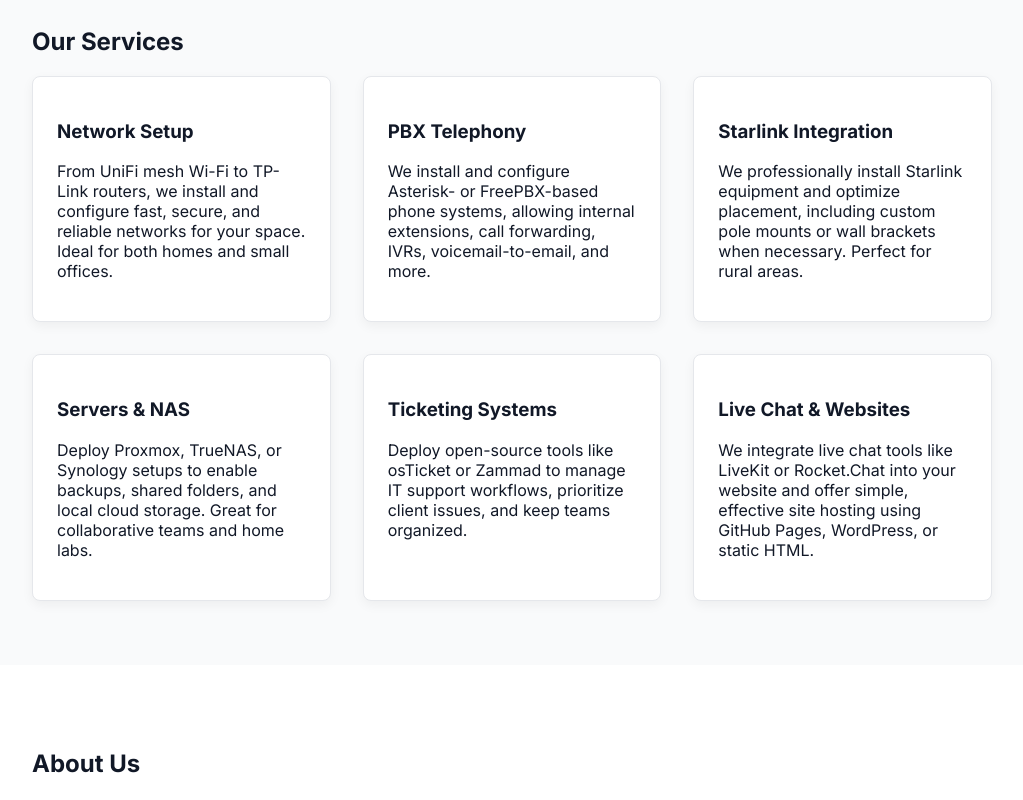
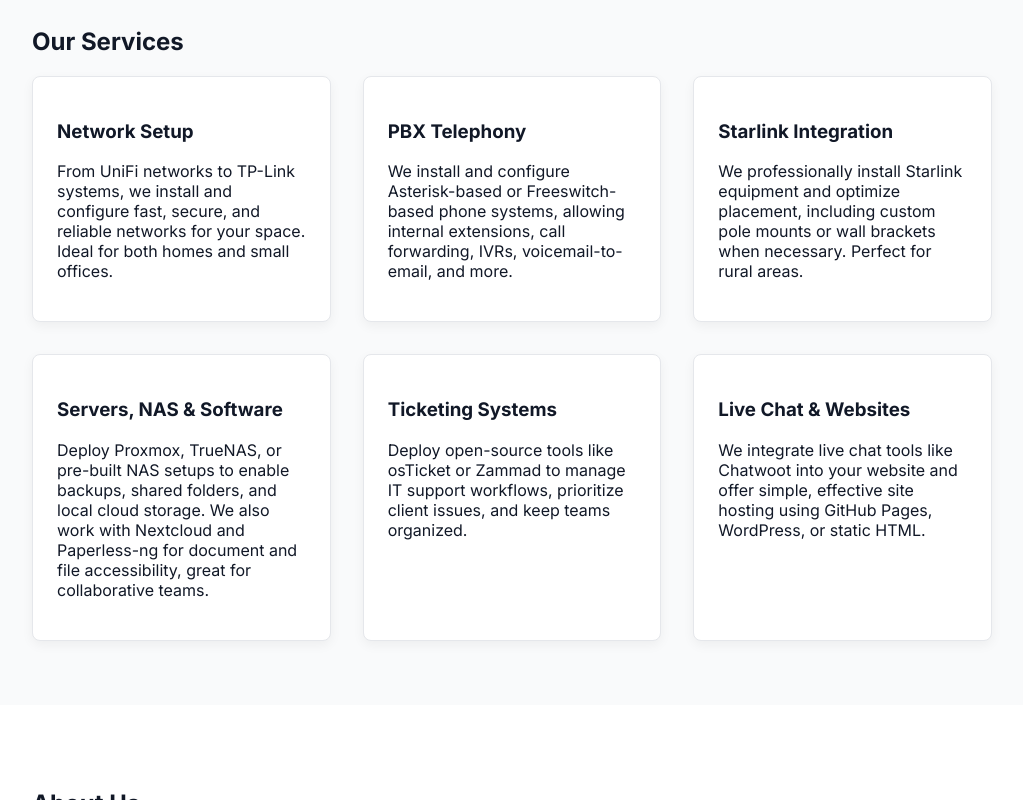
Before and after one commit to Zoe8338/itweb, a plain HTML site: page index.html in a window 1280 px wide. Shown: the part 556-1356 px from the top of the page, without its empty margins (128-1151 px from the left). Drawn offline with Linux system fonts and the light colour scheme.

Commit message:
Update index.html

```diff
--- a/index.html
+++ b/index.html
@@ -34,19 +34,19 @@
       <div class="grid">
         <div>
           <h3>Network Setup</h3>
-          <p>From UniFi mesh Wi-Fi to TP-Link routers, we install and configure fast, secure, and reliable networks for your space. Ideal for both homes and small offices.</p>
+          <p>From UniFi networks to TP-Link systems, we install and configure fast, secure, and reliable networks for your space. Ideal for both homes and small offices.</p>
         </div>
         <div>
           <h3>PBX Telephony</h3>
-          <p>We install and configure Asterisk- or FreePBX-based phone systems, allowing internal extensions, call forwarding, IVRs, voicemail-to-email, and more.</p>
+          <p>We install and configure Asterisk-based or Freeswitch-based phone systems, allowing internal extensions, call forwarding, IVRs, voicemail-to-email, and more.</p>
         </div>
         <div>
           <h3>Starlink Integration</h3>
           <p>We professionally install Starlink equipment and optimize placement, including custom pole mounts or wall brackets when necessary. Perfect for rural areas.</p>
         </div>
         <div>
-          <h3>Servers & NAS</h3>
-          <p>Deploy Proxmox, TrueNAS, or Synology setups to enable backups, shared folders, and local cloud storage. Great for collaborative teams and home labs.</p>
+          <h3>Servers, NAS & Software</h3>
+          <p>Deploy Proxmox, TrueNAS, or pre-built NAS setups to enable backups, shared folders, and local cloud storage. We also work with Nextcloud and Paperless-ng for document and file accessibility, great for collaborative teams.  </p>
         </div>
         <div>
           <h3>Ticketing Systems</h3>
@@ -54,7 +54,7 @@
         </div>
         <div>
           <h3>Live Chat & Websites</h3>
-          <p>We integrate live chat tools like LiveKit or Rocket.Chat into your website and offer simple, effective site hosting using GitHub Pages, WordPress, or static HTML.</p>
+          <p>We integrate live chat tools like Chatwoot into your website and offer simple, effective site hosting using GitHub Pages, WordPress, or static HTML.</p>
         </div>
       </div>
     </div>
```
